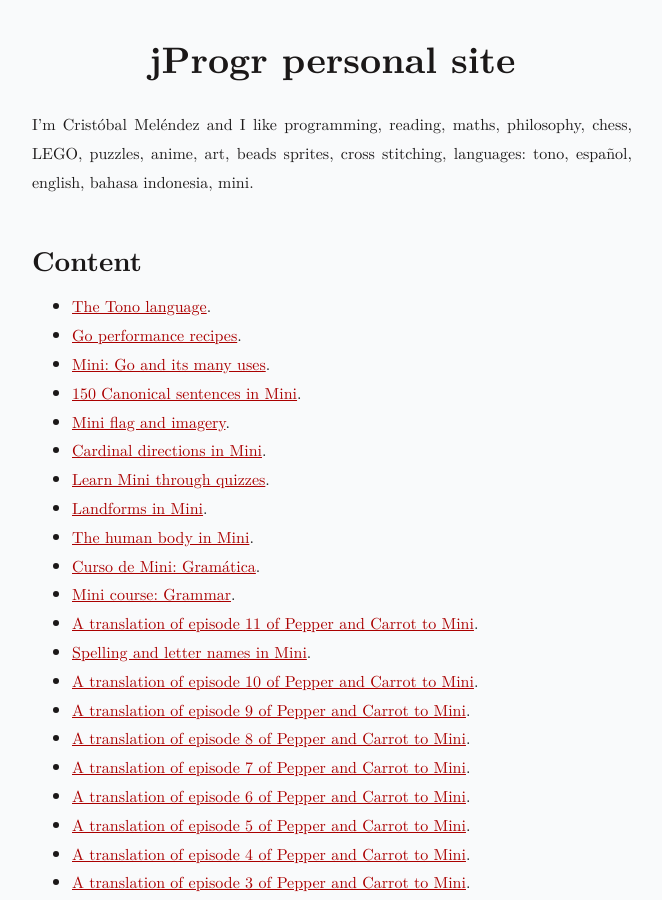
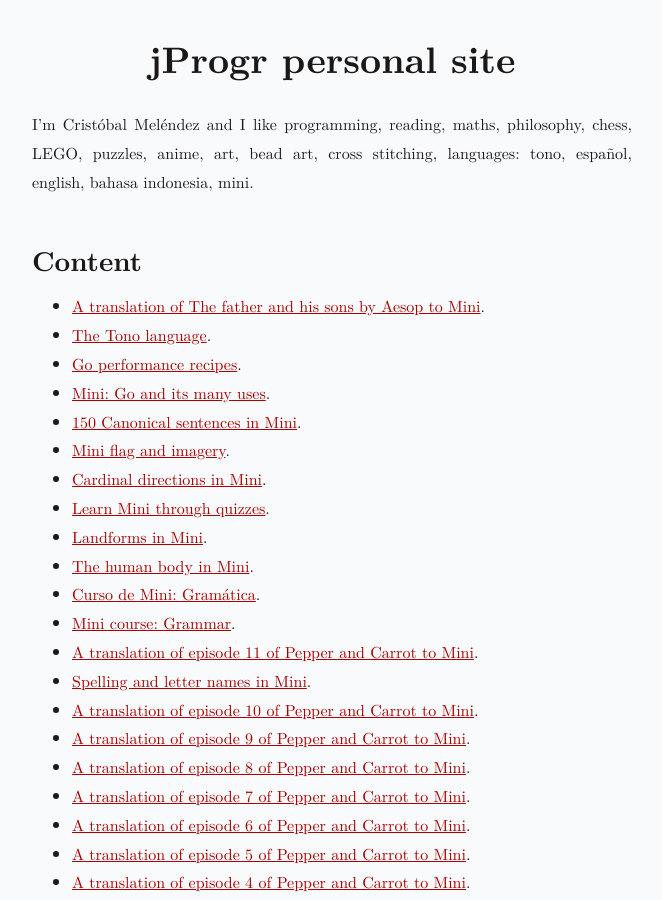
Before and after one commit to jProgr/jprogr.github.io, a Jekyll site: the page built from index.md, in a window 1280 px wide and 900 px high. Shown: the whole window, without its empty margins (308-970 px from the left). Built offline with Jekyll 4.4.1, drawn with Linux system fonts in a browser that asks for light colours.

Commit message:
Add content
Added "A translation of The father and his sons by Aesop to Mini".

```diff
--- a/index.md
+++ b/index.md
@@ -4,10 +4,11 @@ title: "jProgr personal site"
 
 # jProgr personal site
 
-I'm Cristóbal Meléndez and I like programming, reading, maths, philosophy, chess, LEGO, puzzles, anime, art, beads sprites, cross stitching, languages: tono, español, english, bahasa indonesia, mini.
+I'm Cristóbal Meléndez and I like programming, reading, maths, philosophy, chess, LEGO, puzzles, anime, art, bead art, cross stitching, languages: tono, español, english, bahasa indonesia, mini.
 
 ## Content
 
+- [A translation of The father and his sons by Aesop to Mini](/viro-paren-an-si-fili).
 - [The Tono language](/tono-language).
 - [Go performance recipes](/go-performance-recipes).
 - [Mini: Go and its many uses](/mini-go).
```
Also changed, not shown: _posts/2023-01-02-mini-translations.md (+2 -1 lines), _posts/2024-05-24-viro-paren-an-si-fili.md (added, +25 -0 lines).
